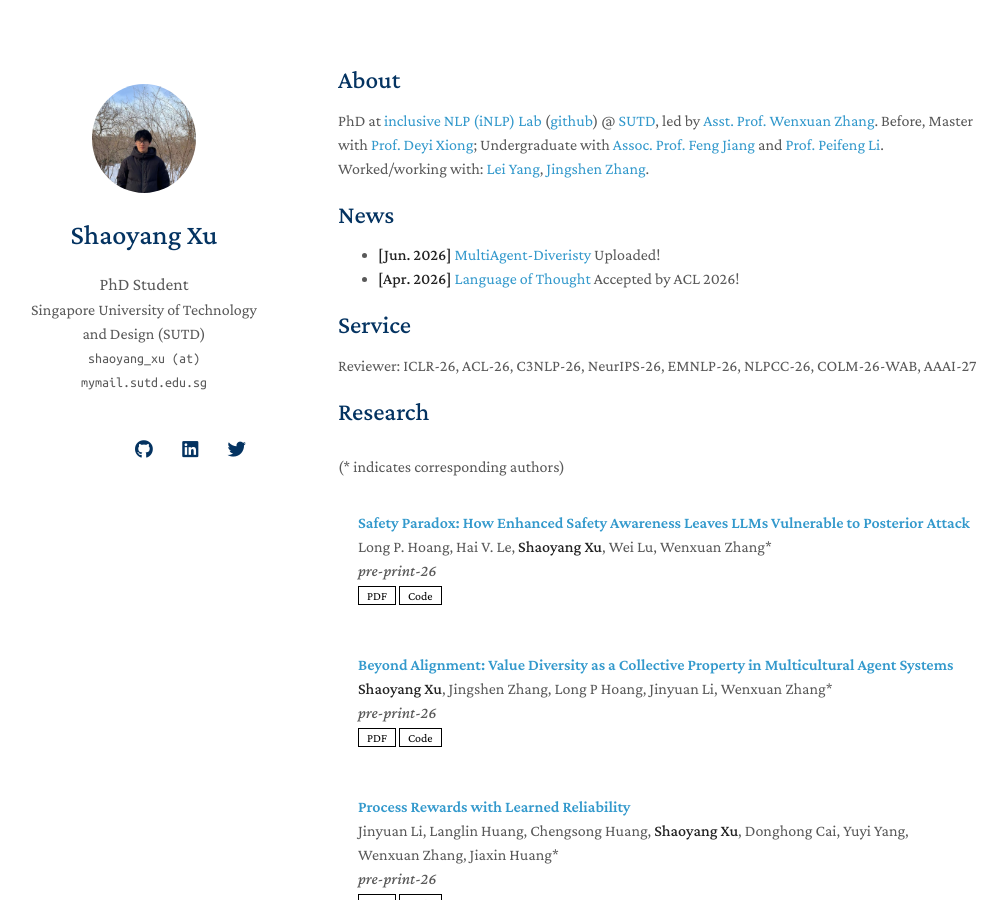
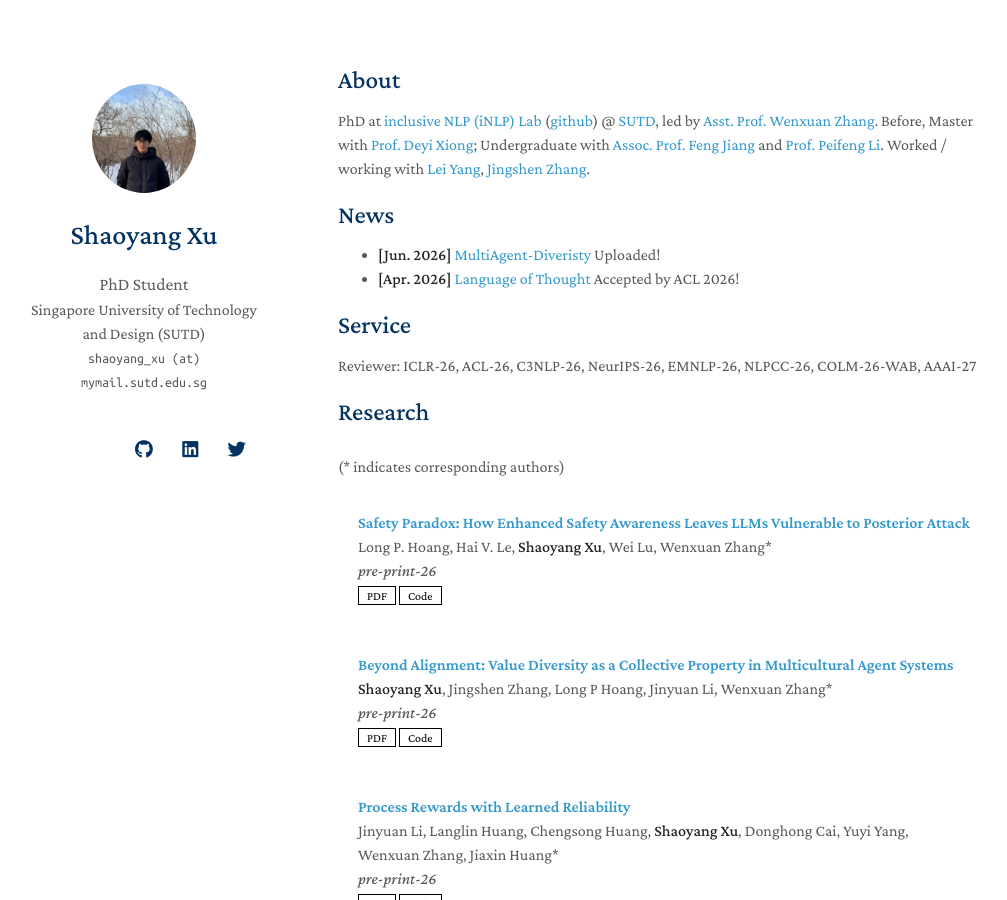
Before and after one commit to shaoyangxu/shaoyangxu.github.io, a Jekyll site: the page built from index.md, in a window 1280 px wide and 900 px high. Shown: the whole window, without its empty margins (132-1139 px from the left). Built offline with Jekyll 4.4.1, drawn with Linux system fonts in a browser that asks for light colours; nearby versions of some CDN libraries; a style sheet for code colours, icons or effects is not loaded; our own code applies the rules of GitHub Pages for plain Markdown files.

```diff
--- a/index.md
+++ b/index.md
@@ -3,7 +3,7 @@ layout: homepage
 ---
 
 ## About
-PhD at [inclusive NLP (iNLP) Lab](https://isakzhang.github.io/group.html) ([github](https://github.com/iNLP-Lab)) @ [SUTD](https://www.sutd.edu.sg/istd/), led by [Asst. Prof. Wenxuan Zhang](https://isakzhang.github.io/). Before, Master with [Prof. Deyi Xiong](https://dyxiong.github.io/); Undergraduate with [Assoc. Prof. Feng Jiang](https://fjiangai.github.io/) and [Prof. Peifeng Li](http://web.suda.edu.cn/pfli/list.htm). Worked/working with: [Lei Yang](https://yl-9.github.io/), [Jingshen Zhang](https://jasonzhang0702.github.io/).
+PhD at [inclusive NLP (iNLP) Lab](https://isakzhang.github.io/group.html) ([github](https://github.com/iNLP-Lab)) @ [SUTD](https://www.sutd.edu.sg/istd/), led by [Asst. Prof. Wenxuan Zhang](https://isakzhang.github.io/). Before, Master with [Prof. Deyi Xiong](https://dyxiong.github.io/); Undergraduate with [Assoc. Prof. Feng Jiang](https://fjiangai.github.io/) and [Prof. Peifeng Li](http://web.suda.edu.cn/pfli/list.htm). Worked / working with [Lei Yang](https://yl-9.github.io/), [Jingshen Zhang](https://jasonzhang0702.github.io/).
 
 ## News
 - **[Jun. 2026]** [MultiAgent-Diveristy](https://arxiv.org/abs/2606.05985) Uploaded!
```
